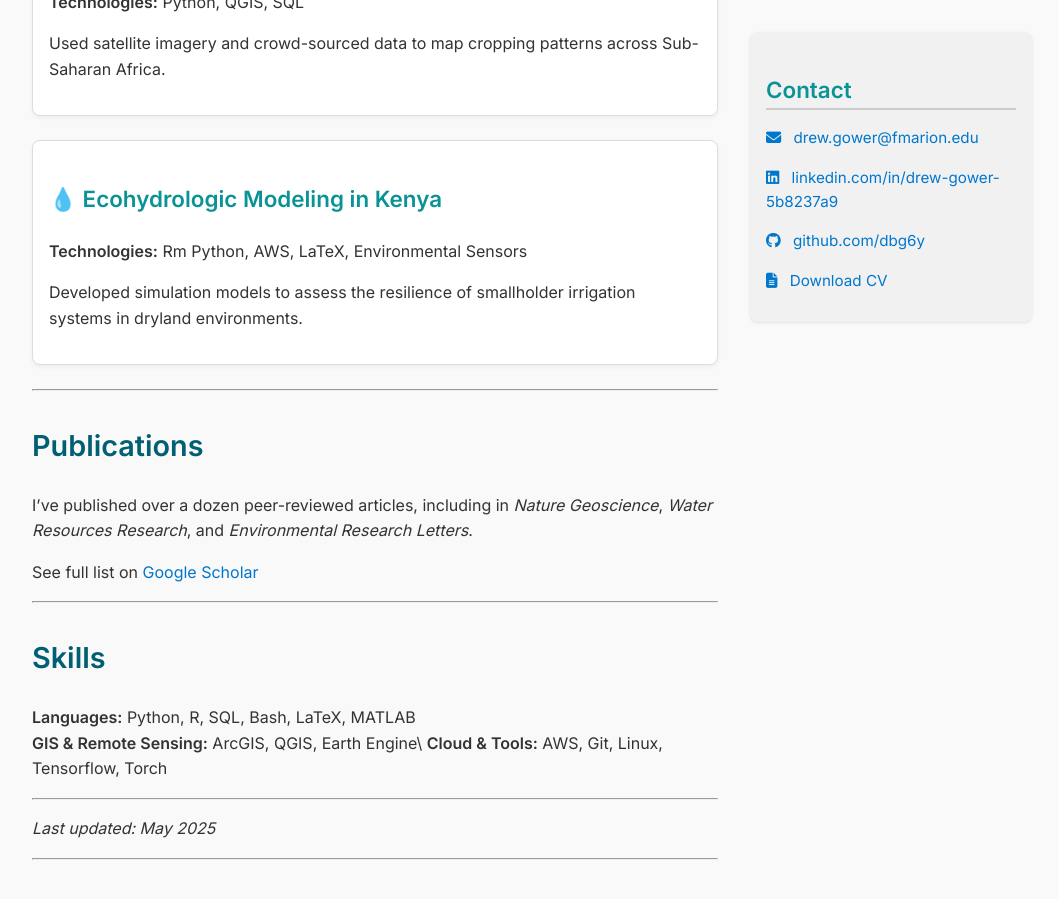
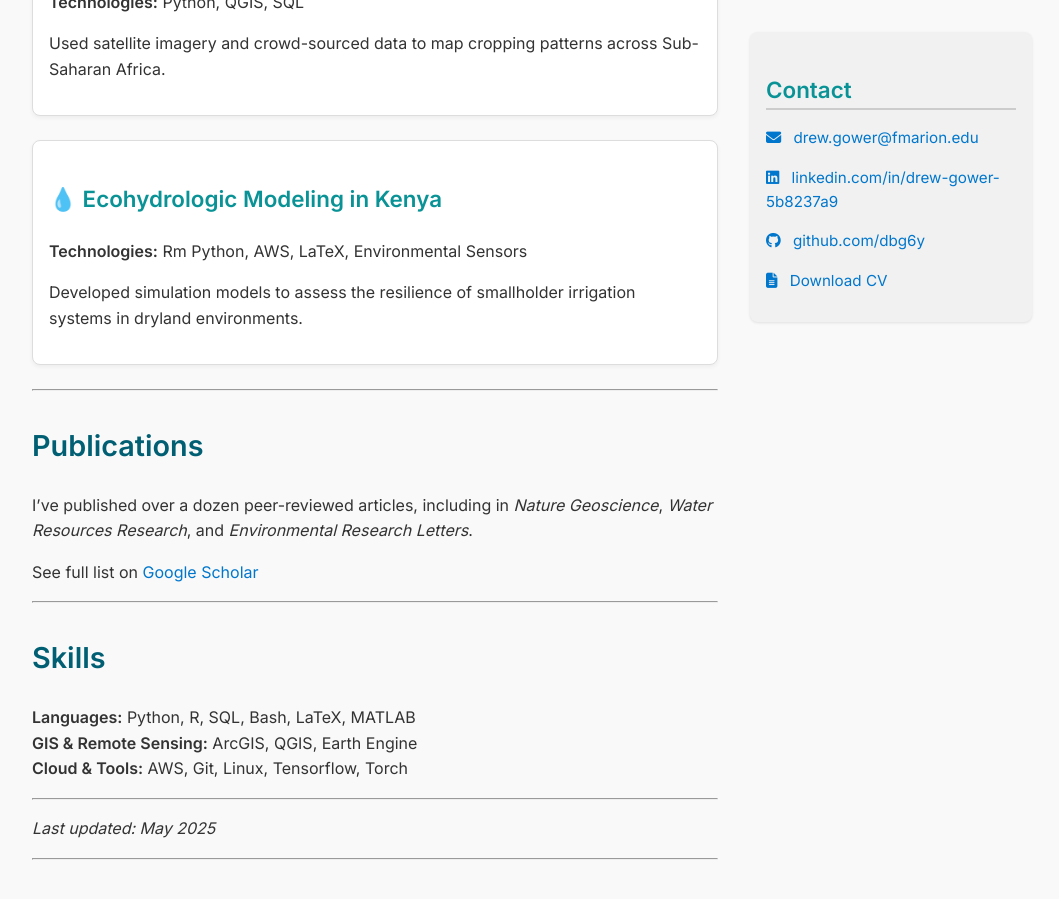
Before and after one commit to dbg6y/dbg6y.github.io, a Jekyll site: the page built from index.md, in a window 1280 px wide and 900 px high, scrolled down 1187 px. Shown: the whole window, without its empty margins (108-1167 px from the left). Built offline with Jekyll 4.4.1, drawn with Linux system fonts in a browser that asks for light colours.

Commit message:
added line breaks again

```diff
--- a/index.md
+++ b/index.md
@@ -44,8 +44,8 @@ See full list on [Google Scholar](https://scholar.google.com/citations?user=aOyP
 ---
 
 ## Skills
-**Languages:** Python, R, SQL, Bash, LaTeX, MATLAB\
-**GIS & Remote Sensing:** ArcGIS, QGIS, Earth Engine\
+**Languages:** Python, R, SQL, Bash, LaTeX, MATLAB
+**GIS & Remote Sensing:** ArcGIS, QGIS, Earth Engine
 **Cloud & Tools:** AWS, Git, Linux, Tensorflow, Torch
 
 ---
```
